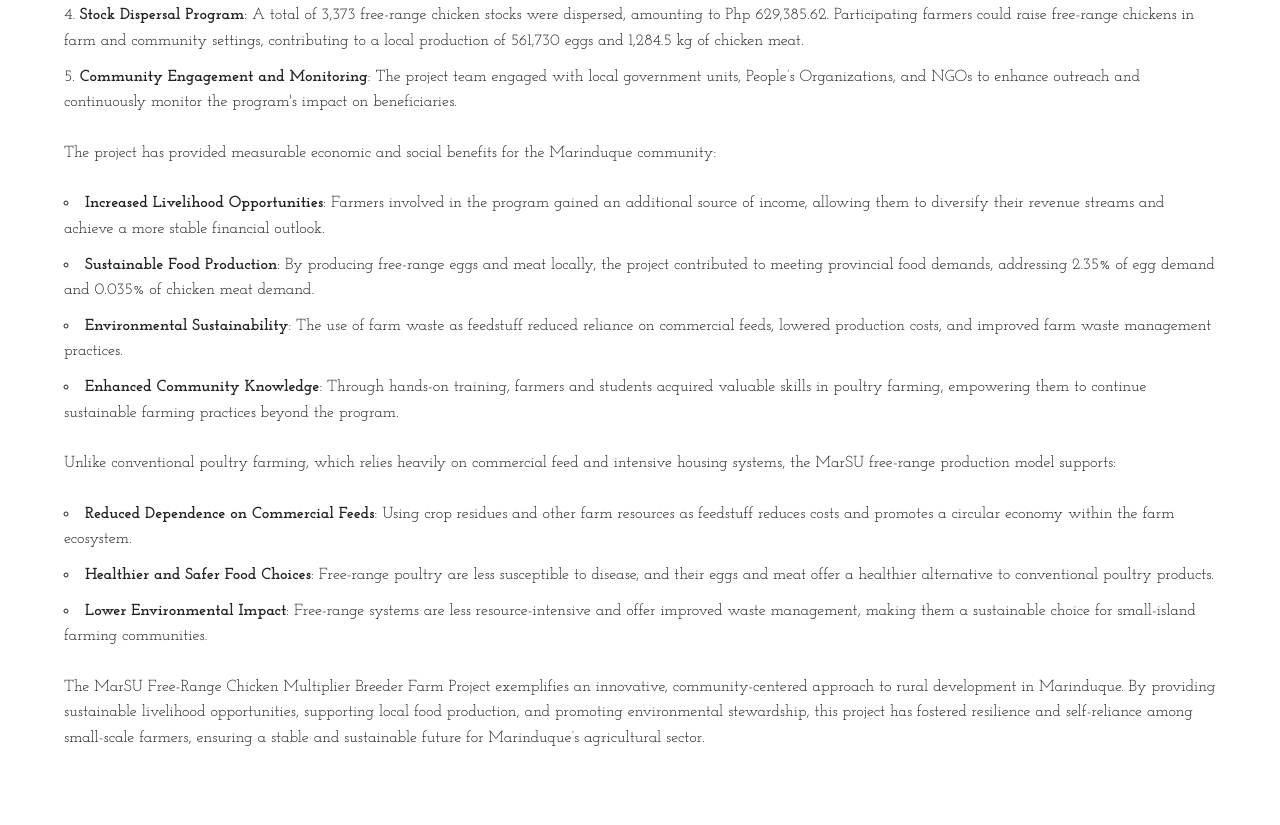
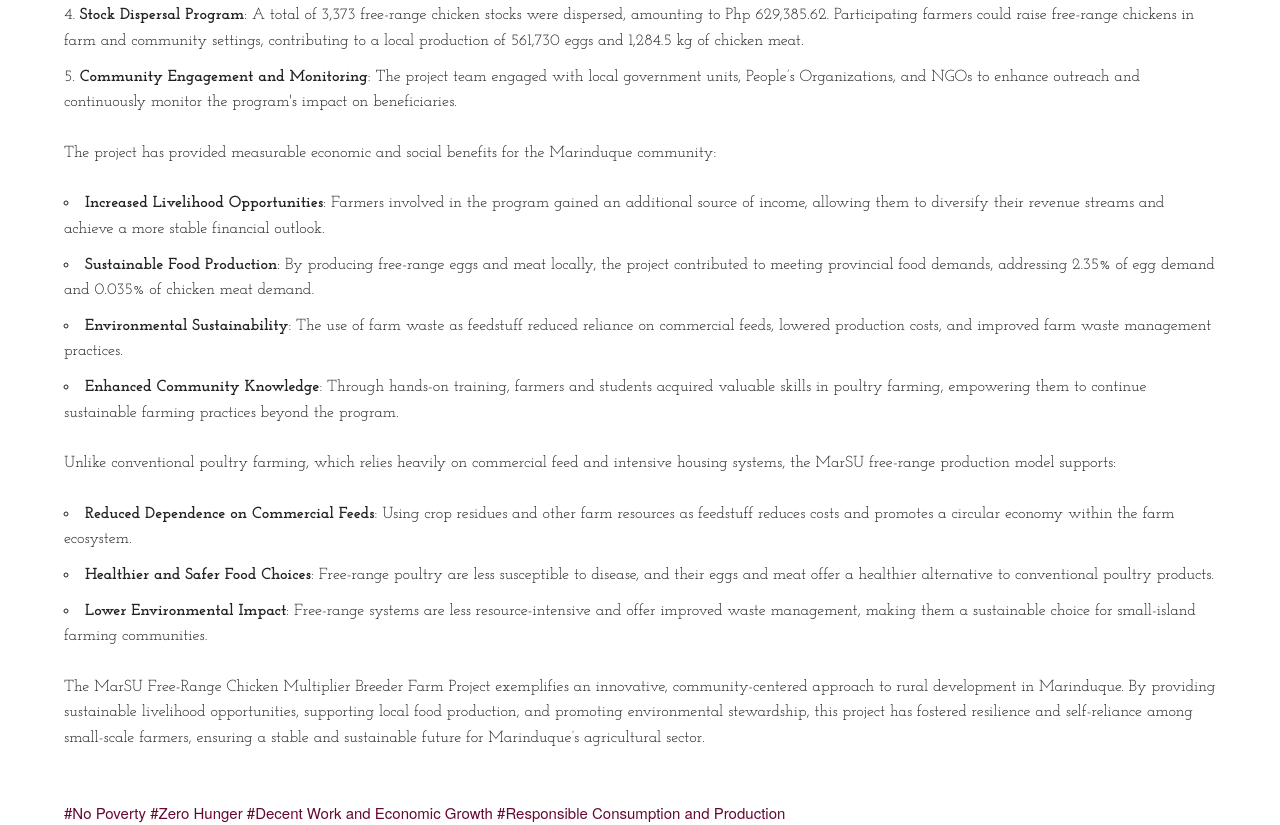
Before and after one commit to RealJorres/structure, a plain HTML site: page index.html in a window 1280 px wide. Shown: the part 1642-2467 px from the top of the page. Before the commit the page ends 2419 px from the top, so only its background shows below. Drawn offline with nearby package versions, Linux system fonts and the light colour scheme.

Commit message:
Added tags

```diff
--- a/css/main.css
+++ b/css/main.css
@@ -38,3 +38,7 @@
   height: 50%;
   object-fit: contain;
 }
+
+span p{
+  display: inline;
+}
--- a/index.html
+++ b/index.html
@@ -67,6 +67,18 @@
                 <p>The MarSU Free-Range Chicken Multiplier Breeder Farm Project exemplifies an innovative, community-centered approach to rural development in Marinduque. By providing sustainable livelihood opportunities, supporting local food production, and promoting environmental stewardship, this project has fostered resilience and self-reliance among small-scale farmers, ensuring a stable and sustainable future for Marinduque’s agricultural sector.</p>
             </div>
         </div>
+
+        <div class="row">
+            <div class="twelve columns main-color">
+                <span>
+                    <br>
+                    <p>#No Poverty</p>
+                    <p>#Zero Hunger</p>
+                    <p>#Decent Work and Economic Growth</p>
+                    <p>#Responsible Consumption and Production</p>
+                </span>
+            </div>
+        </div>
     </div>
 </body>
 </html>
```
